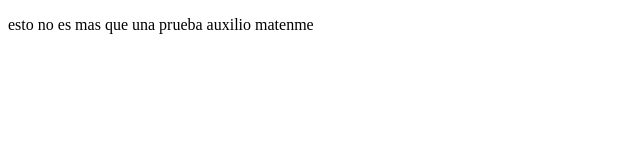
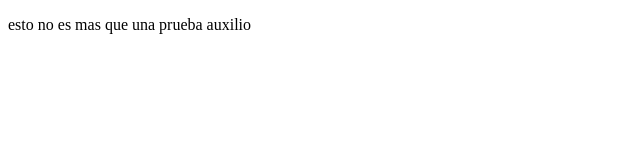
Before and after one commit to rdjgl24/proyectoCursoPrework, a plain HTML site: page index.html in a window 1280 px wide. Shown: the full height of the page, 0-640 px from the left. Drawn offline with Linux system fonts and the light colour scheme.

Commit message:
cambiamos mensaje 2

```diff
--- a/index.html
+++ b/index.html
@@ -10,7 +10,7 @@
 
 <body>
   <p>
-    esto no es mas que una prueba auxilio matenme
+    esto no es mas que una prueba auxilio
   </p>
 </body>
 
```
